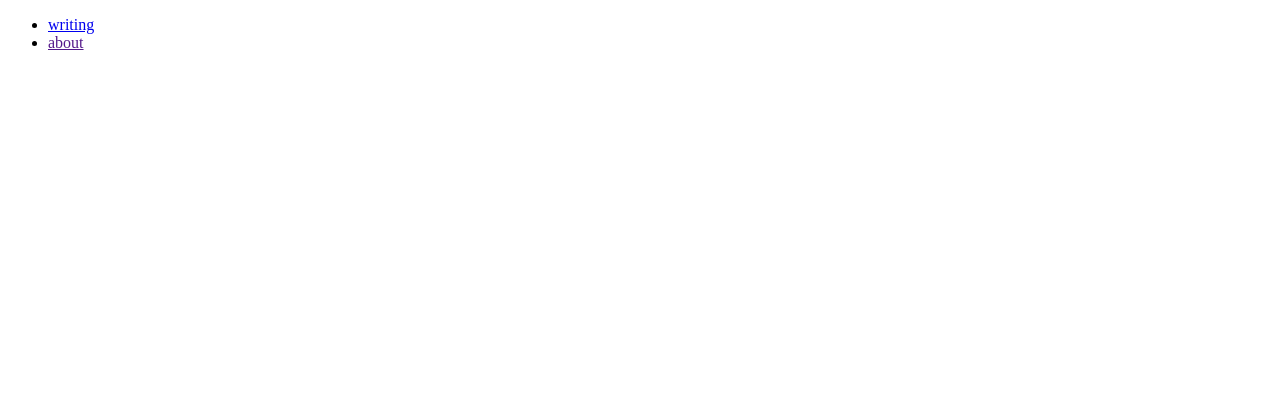
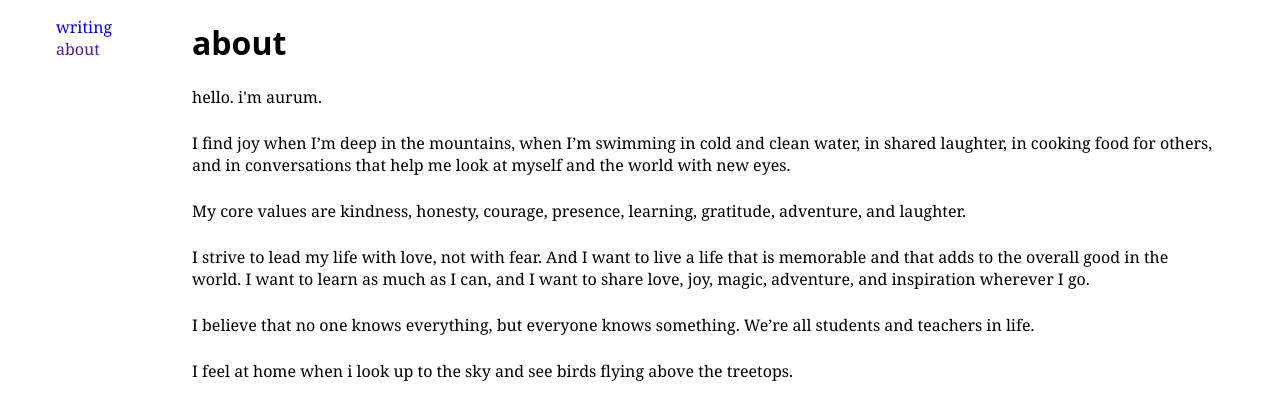
Before and after one commit to aurum-linh/aurum-linh.github.io, a plain HTML site: page about/index.html in a window 1280 px wide. Drawn offline with Linux system fonts and the light colour scheme.

Commit message:
adding about, linking styles..

```diff
--- a/about/index.html
+++ b/about/index.html
@@ -11,7 +11,7 @@
   <title></title>
   <meta name="description" content="">
   <meta name="viewport" content="width=device-width, initial-scale=1">
-  <link rel="stylesheet" href="">
+  <link rel="stylesheet" href="../styles.css">
   <!-- link directly to 2023 writing, until I have writing for 2024... -->
   <div id="navbar">
     <ul>
@@ -30,6 +30,20 @@
       <p class="browsehappy">You are using an <strong>outdated</strong> browser. Please <a href="#">upgrade your browser</a> to improve your experience.</p>
     <![endif]-->
 
+  <div id="content">
+
+    <h1> about </h1>
+    <div> hello. i'm aurum. </div>
+    <div> I find joy when I’m deep in the mountains, when I’m swimming in cold and clean water, in shared laughter, in
+      cooking food for others, and in conversations that help me look at myself and the world with new eyes. </div>
+    <div> My core values are kindness, honesty, courage, presence, learning, gratitude, adventure, and laughter. </div>
+    <div>I strive to lead my life with love, not with fear. And I want to live a life that is memorable and that adds to
+      the overall good in the world. I want to learn as much as I can, and I want to share love, joy, magic, adventure,
+      and inspiration wherever I go. </div>
+    <div>I believe that no one knows everything, but everyone knows something. We’re all students and teachers in life.
+    </div>
+    <div>I feel at home when i look up to the sky and see birds flying above the treetops. </div>
+  </div>
   <script src="" async defer></script>
 </body>
 
```
Also changed, not shown: writing/index.html (+1 -1 lines).
